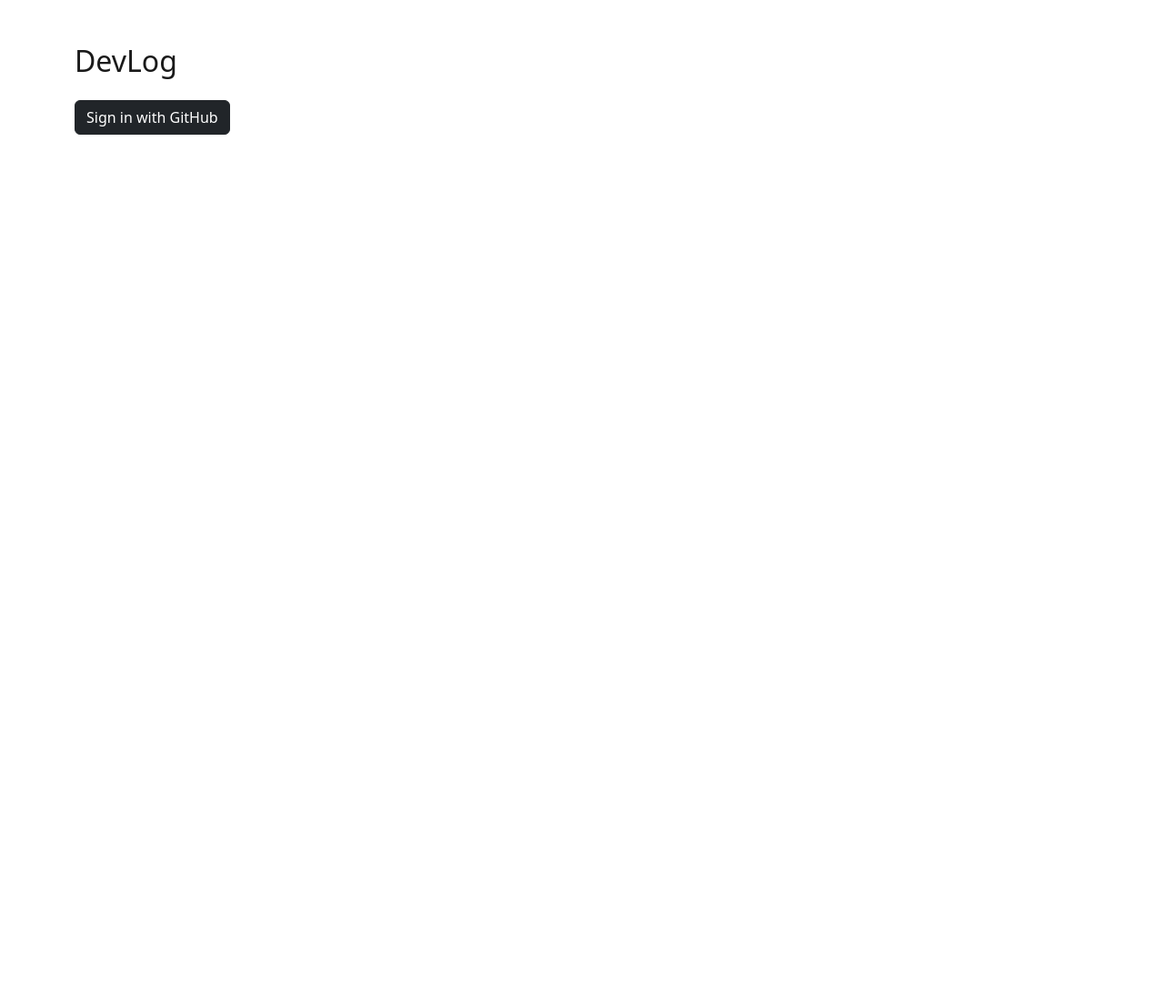
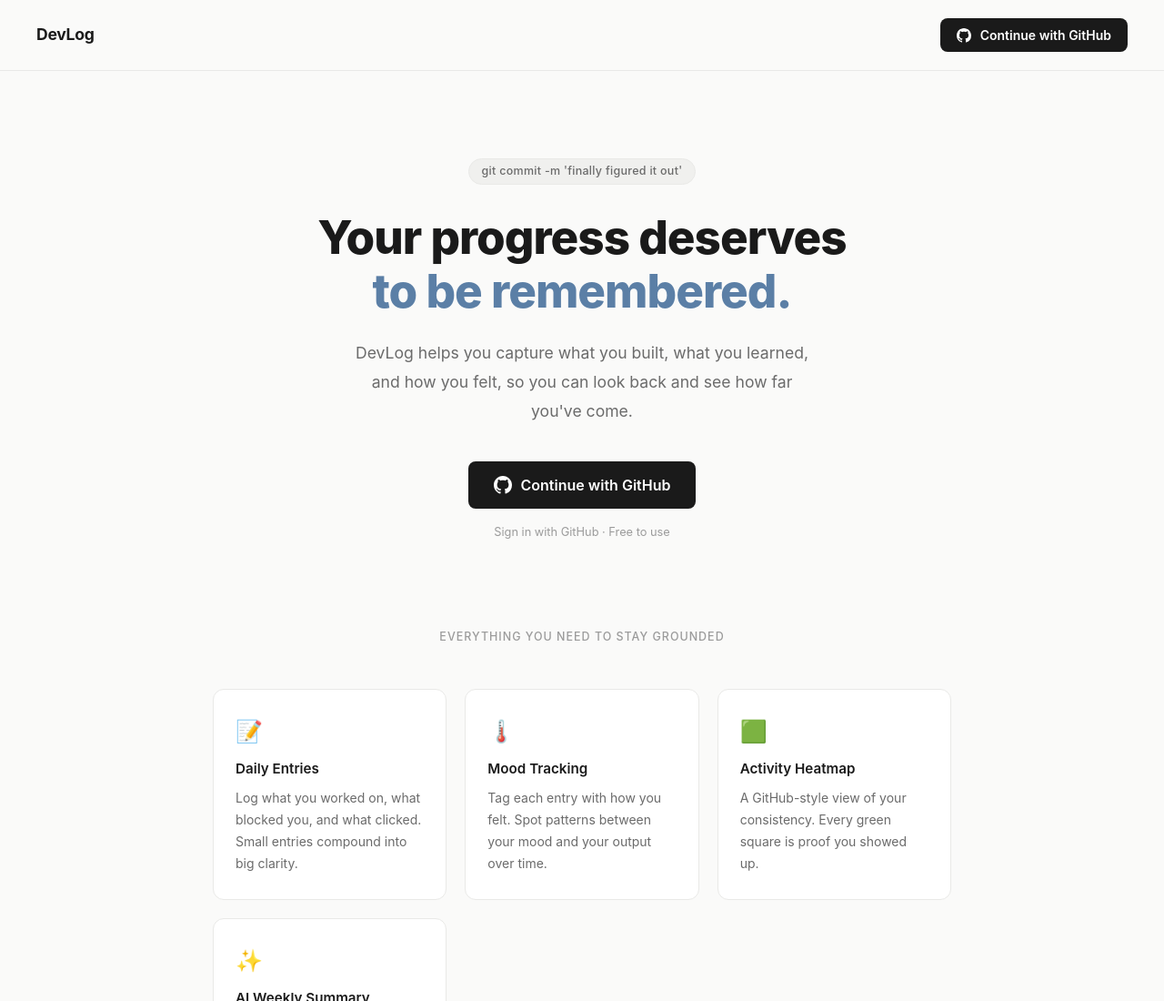
Before and after one commit to ycchang4/devlog, a Next.js app: page / in a window 1280 px wide. Shown: the top 1100 px of the page at 91% size. Before the commit the page ends 800 px from the top, so only its background shows below. Built offline with nearby package versions, Linux system fonts and the light colour scheme; no server answers.

Commit message:
feat: add AI weekly summary with caching and landing page redesign

```diff
--- a/package.json
+++ b/package.json
@@ -16,7 +16,7 @@
     "dotenv": "^17.3.1",
     "next": "16.1.6",
     "next-auth": "^4.24.13",
-    "openai": "^6.22.0",
+    "openai": "^6.25.0",
     "react": "19.2.3",
     "react-dom": "19.2.3"
   },
--- a/src/app/api/entries/route.ts
+++ b/src/app/api/entries/route.ts
@@ -2,37 +2,31 @@
 import { getServerSession } from 'next-auth'
 import { authOptions } from '@/lib/auth'
 import { prisma } from '@/lib/prisma'
+import { getWeekStart } from '@/lib/utils'
 
 export async function POST(req: NextRequest) {
-  // Step 1: make sure the user is logged in
   const session = await getServerSession(authOptions)
-
   if (!session?.user?.email) {
     return NextResponse.json({ error: 'Unauthorized' }, { status: 401 })
   }
 
-  // Step 2: read the JSON body the form sent us
   const body = await req.json()
   const { title, content, mood, tags } = body
 
-  // Step 3: validate — don't trust the client to send correct data
   if (!title?.trim() || !content?.trim()) {
     return NextResponse.json(
-      { error: 'Title and content are required.' },
-      { status: 400 }
+        { error: 'Title and content are required.' },
+        { status: 400 }
     )
   }
 
-  // Step 4: find the user in our database using their email from the session
   const user = await prisma.user.findUnique({
     where: { email: session.user.email },
   })
-
   if (!user) {
     return NextResponse.json({ error: 'User not found.' }, { status: 404 })
   }
 
-  // Step 5: create the entry in the database
   const entry = await prisma.entry.create({
     data: {
       title:   title.trim(),
@@ -43,28 +37,28 @@
     },
   })
 
-  // Step 6: send the saved entry back as JSON
+  // Invalidate this week's cached summary so it regenerates on next dashboard load
+  const weekStart = getWeekStart(entry.createdAt)
+  await prisma.weeklySummary.deleteMany({
+    where: { userId: user.id, weekStart },
+  })
+
   return NextResponse.json(entry, { status: 201 })
 }
 
 export async function GET() {
-  // Step 1: make sure the user is logged in
   const session = await getServerSession(authOptions)
-
   if (!session?.user?.email) {
     return NextResponse.json({ error: 'Unauthorized' }, { status: 401 })
   }
 
-  // Step 2: find the user
   const user = await prisma.user.findUnique({
     where: { email: session.user.email },
   })
-
   if (!user) {
     return NextResponse.json({ error: 'User not found.' }, { status: 404 })
   }
 
-  // Step 3: fetch only this user's entries, newest first
   const entries = await prisma.entry.findMany({
     where:   { userId: user.id },
     orderBy: { createdAt: 'desc' },
--- a/src/app/page.tsx
+++ b/src/app/page.tsx
@@ -1,25 +1,111 @@
-'use client'
+import { getServerSession } from 'next-auth'
+import { authOptions } from '@/lib/auth'
+import { redirect } from 'next/navigation'
+import SignInButton from '@/components/SignInButton'
 
-import { signIn, signOut, useSession } from 'next-auth/react'
-import Link from 'next/link'
-import { useRouter } from 'next/navigation'
+export default async function LandingPage() {
+    const session = await getServerSession(authOptions)
+    if (session) redirect('/dashboard')
 
-export default function Home() {
-  const { data: session } = useSession()
-  const router = useRouter()
-  if (session) {
-    router.push('/dashboard')
-  }
+    return (
+        <div style={{ minHeight: '100vh', backgroundColor: '#fafaf9', fontFamily: 'Inter, system-ui, sans-serif' }}>
 
-  return (
-    <div className="container mt-5">
-      <h2>DevLog</h2>
-      <button
-        className="btn btn-dark mt-3"
-        onClick={() => signIn('github') }
-      >
-        Sign in with GitHub
-      </button>
-    </div>
-  )
+            {/* Nav */}
+            <nav style={{ padding: '20px 40px', display: 'flex', justifyContent: 'space-between', alignItems: 'center', borderBottom: '1px solid #e9e9e7' }}>
+        <span style={{ fontWeight: 700, fontSize: '1.1rem', color: '#1a1a1a', letterSpacing: '-0.3px' }}>
+          DevLog
+        </span>
+                <SignInButton />
+            </nav>
+
+            {/* Hero */}
+            <section style={{ maxWidth: 680, margin: '0 auto', padding: '96px 24px 80px', textAlign: 'center' }}>
+                <div style={{ display: 'inline-block', fontSize: '0.78rem', fontWeight: 500, color: '#6b6b6b', backgroundColor: '#f0f0ee', border: '1px solid #e9e9e7', borderRadius: 999, padding: '4px 14px', marginBottom: 28, letterSpacing: '0.3px' }}>
+                    git commit -m 'finally figured it out'
+                </div>
+
+                <h1 style={{ fontSize: 'clamp(2.2rem, 5vw, 3.2rem)', fontWeight: 800, color: '#1a1a1a', lineHeight: 1.15, letterSpacing: '-1px', marginBottom: 24 }}>
+                    Your progress deserves<br />
+                    <span style={{ color: '#5b7fa6' }}>to be remembered.</span>
+                </h1>
+
+                <p style={{ fontSize: '1.1rem', color: '#6b6b6b', lineHeight: 1.8, marginBottom: 40, maxWidth: 520, margin: '0 auto 40px' }}>
+                    DevLog helps you capture what you built, what you learned, and how you felt, so you can look back and see how far you've come.
+                </p>
+
+                <SignInButton large />
+
+                <p style={{ marginTop: 16, fontSize: '0.8rem', color: '#9b9b9b' }}>
+                    Sign in with GitHub · Free to use
+                </p>
+            </section>
+
+            {/* Features */}
+            <section style={{ maxWidth: 860, margin: '0 auto', padding: '0 24px 96px' }}>
+
+                <p style={{ textAlign: 'center', fontSize: '0.78rem', fontWeight: 500, color: '#9b9b9b', letterSpacing: '1px', textTransform: 'uppercase', marginBottom: 48 }}>
+                    Everything you need to stay grounded
+                </p>
+
+                <div style={{ display: 'grid', gridTemplateColumns: 'repeat(auto-fit, minmax(240px, 1fr))', gap: 20 }}>
+
+                    {[
+                        {
+                            icon: '📝',
+                            title: 'Daily Entries',
+                            desc: 'Log what you worked on, what blocked you, and what clicked. Small entries compound into big clarity.',
+                        },
+                        {
+                            icon: '🌡️',
+                            title: 'Mood Tracking',
+                            desc: 'Tag each entry with how you felt. Spot patterns between your mood and your output over time.',
+                        },
+                        {
+                            icon: '🟩',
+                            title: 'Activity Heatmap',
+                            desc: 'A GitHub-style view of your consistency. Every green square is proof you showed up.',
+                        },
+                        {
+                            icon: '✨',
+                            title: 'AI Weekly Summary',
+                            desc: 'Every week, get a concise recap of your wins, progress, and a personalized motivational quote. Because every sprint deserves a retrospective and a pep talk.',
+                        },
+                    ].map(({ icon, title, desc }) => (
+                        <div
+                            key={title}
+                            style={{
+                                backgroundColor: '#ffffff',
+                                border: '1px solid #e9e9e7',
+                                borderRadius: 12,
+                                padding: '28px 24px',
+                            }}
+                        >
+                            <div style={{ fontSize: '1.5rem', marginBottom: 12 }}>{icon}</div>
+                            <div style={{ fontWeight: 600, fontSize: '0.95rem', color: '#1a1a1a', marginBottom: 8 }}>{title}</div>
+                            <div style={{ fontSize: '0.875rem', color: '#6b6b6b', lineHeight: 1.7 }}>{desc}</div>
+                        </div>
+                    ))}
+
+                </div>
+            </section>
+
+            {/* Bottom CTA */}
+            <section style={{ borderTop: '1px solid #e9e9e7', backgroundColor: '#ffffff', padding: '72px 24px', textAlign: 'center' }}>
+                <h2 style={{ fontSize: 'clamp(1.5rem, 3vw, 2rem)', fontWeight: 700, color: '#1a1a1a', letterSpacing: '-0.5px', marginBottom: 16 }}>
+                    Start logging. Start growing.
+                </h2>
+                <p style={{ fontSize: '1rem', color: '#6b6b6b', marginBottom: 32, maxWidth: 400, margin: '0 auto 32px' }}>
+                    Every senior dev was once stuck on the same bug you are. The difference is they kept going and kept notes.
+                </p>
+                <SignInButton large />
+            </section>
+
+            {/* Footer */}
+            <footer style={{ padding: '24px 40px', borderTop: '1px solid #e9e9e7', display: 'flex', justifyContent: 'space-between', alignItems: 'center' }}>
+                <span style={{ fontWeight: 600, fontSize: '0.9rem', color: '#1a1a1a' }}>DevLog</span>
+                <span style={{ fontSize: '0.8rem', color: '#9b9b9b' }}>Built with Next.js · Powered by you</span>
+            </footer>
+
+        </div>
+    )
 }
--- a/src/components/SignInButton.tsx
+++ b/src/components/SignInButton.tsx
@@ -0,0 +1,35 @@
+'use client'
+import { signIn } from 'next-auth/react'
+
+interface Props {
+    large?: boolean
+}
+
+export default function SignInButton({ large = false }: Props) {
+    return (
+        <button
+            onClick={() => signIn('github', { callbackUrl: '/dashboard' })}
+            style={{
+                display: 'inline-flex',
+                alignItems: 'center',
+                gap: 10,
+                backgroundColor: '#1a1a1a',
+                color: '#ffffff',
+                border: 'none',
+                borderRadius: 8,
+                padding: large ? '14px 28px' : '8px 18px',
+                fontSize: large ? '1rem' : '0.875rem',
+                fontWeight: 600,
+                cursor: 'pointer',
+                transition: 'opacity 0.15s ease',
+            }}
+            onMouseEnter={e => (e.currentTarget.style.opacity = '0.85')}
+            onMouseLeave={e => (e.currentTarget.style.opacity = '1')}
+        >
+            <svg height={large ? 20 : 16} viewBox="0 0 16 16" fill="currentColor">
+                <path d="M8 0C3.58 0 0 3.58 0 8c0 3.54 2.29 6.53 5.47 7.59.4.07.55-.17.55-.38 0-.19-.01-.82-.01-1.49-2.01.37-2.53-.49-2.69-.94-.09-.23-.48-.94-.82-1.13-.28-.15-.68-.52-.01-.53.63-.01 1.08.58 1.23.82.72 1.21 1.87.87 2.33.66.07-.52.28-.87.51-1.07-1.78-.2-3.64-.89-3.64-3.95 0-.87.31-1.59.82-2.15-.08-.2-.36-1.02.08-2.12 0 0 .67-.21 2.2.82.64-.18 1.32-.27 2-.27.68 0 1.36.09 2 .27 1.53-1.04 2.2-.82 2.2-.82.44 1.1.16 1.92.08 2.12.51.56.82 1.27.82 2.15 0 3.07-1.87 3.75-3.65 3.95.29.25.54.73.54 1.48 0 1.07-.01 1.93-.01 2.2 0 .21.15.46.55.38A8.013 8.013 0 0016 8c0-4.42-3.58-8-8-8z" />
+            </svg>
+            Continue with GitHub
+        </button>
+    )
+}
```
Also changed, not shown: src/app/(app)/dashboard/page.tsx (+75 -9 lines), src/components/DashboardClient.tsx (+31 -91 lines), 2 other files (tests, documents, lock files or other folders).
